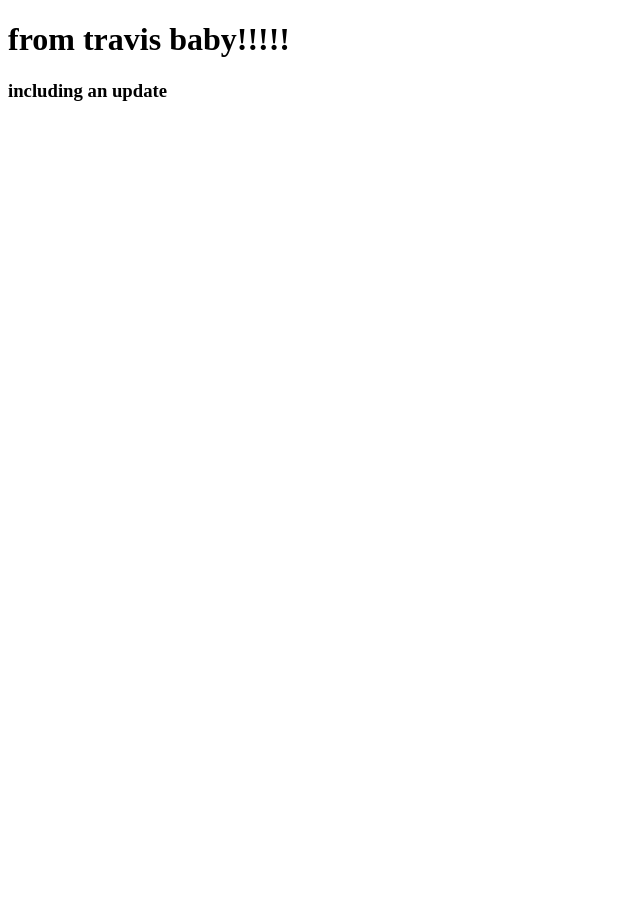
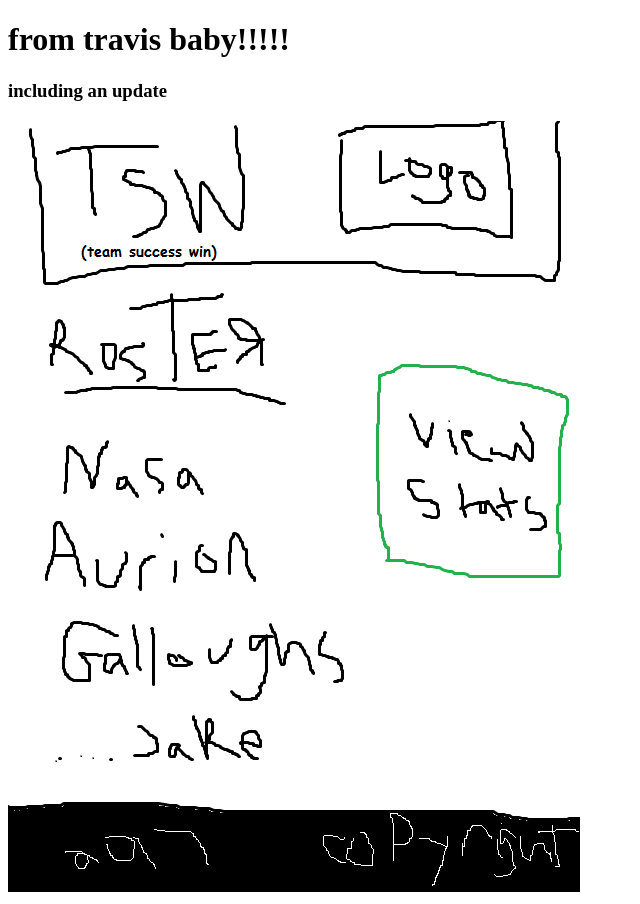
Before and after one commit to teamsuccesswin/site, a website: page index.html in a window 1280 px wide. Shown: the whole page, without its empty margins (0-640 px from the left). Before the commit the page ends 800 px from the top, so only its background shows below. Drawn offline with Linux system fonts and the light colour scheme.

Commit message:
feat(ui): adds full featured UI

```diff
--- a/index.html
+++ b/index.html
@@ -9,5 +9,6 @@
 <body>
   <h1>from travis baby!!!!!</h1>
   <h3>including an update</h3>
+  <img src="mock.png" alt="" />
 </body>
 </html>
```
Also changed, not shown: mock.png (added).
